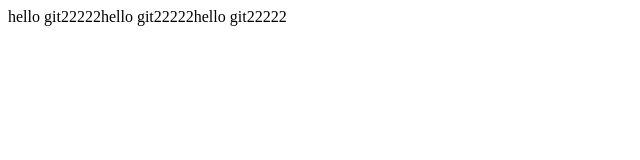
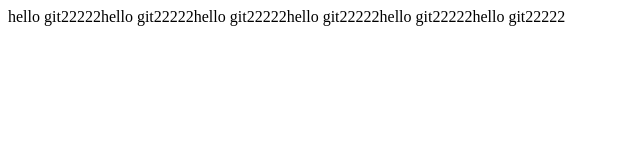
Before and after one commit to zqq543/testgit, a plain HTML site: page index.html in a window 1280 px wide. Shown: the whole page, without its empty margins (0-640 px from the left). Drawn offline with Linux system fonts and the light colour scheme.

Commit message:
test1111

```diff
--- a/index.html
+++ b/index.html
@@ -7,6 +7,6 @@
     <title>Document</title>
 </head>
 <body>
-    hello git22222hello git22222hello git22222
+    hello git22222hello git22222hello git22222hello git22222hello git22222hello git22222
 </body>
 </html>
```
